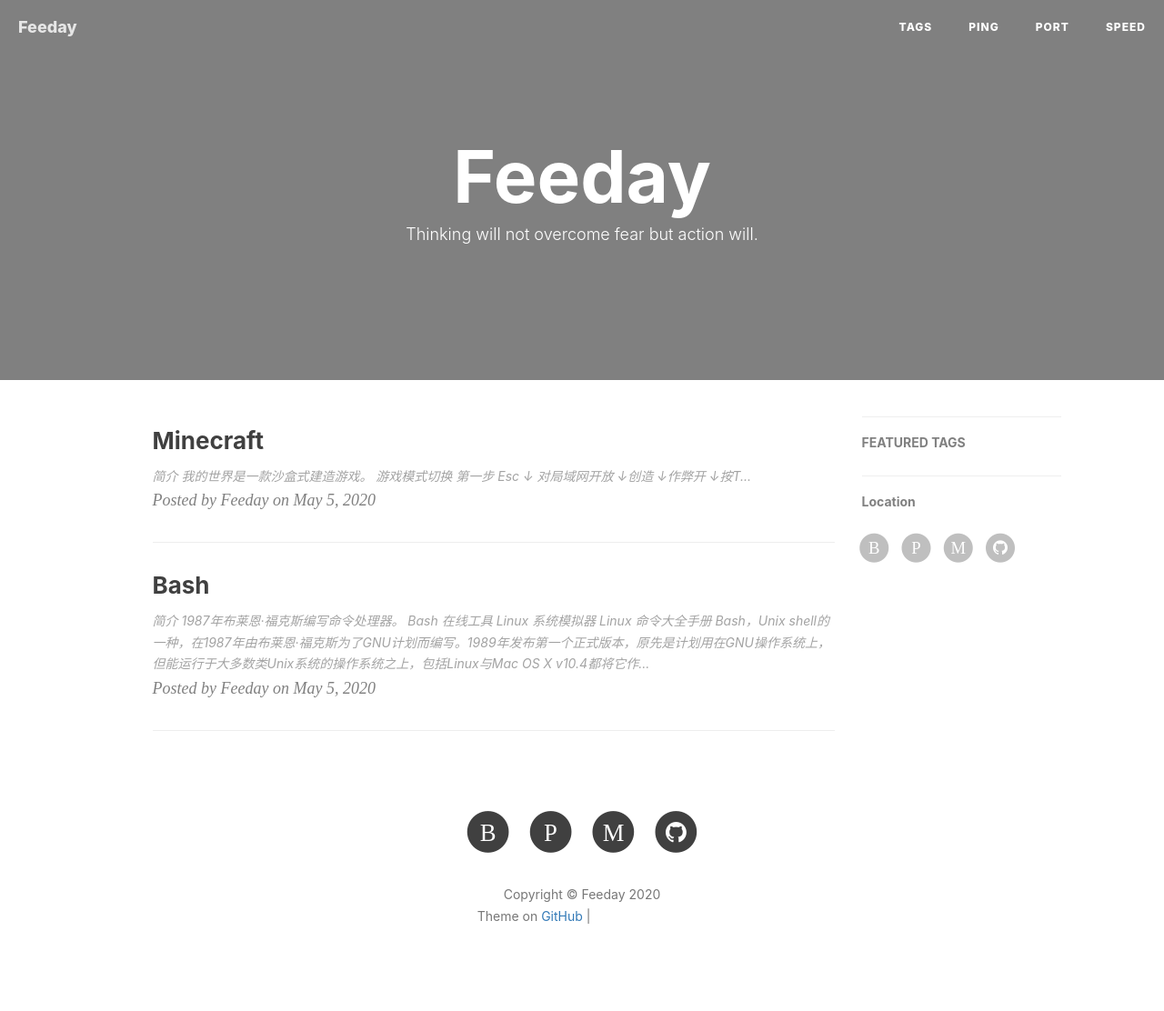
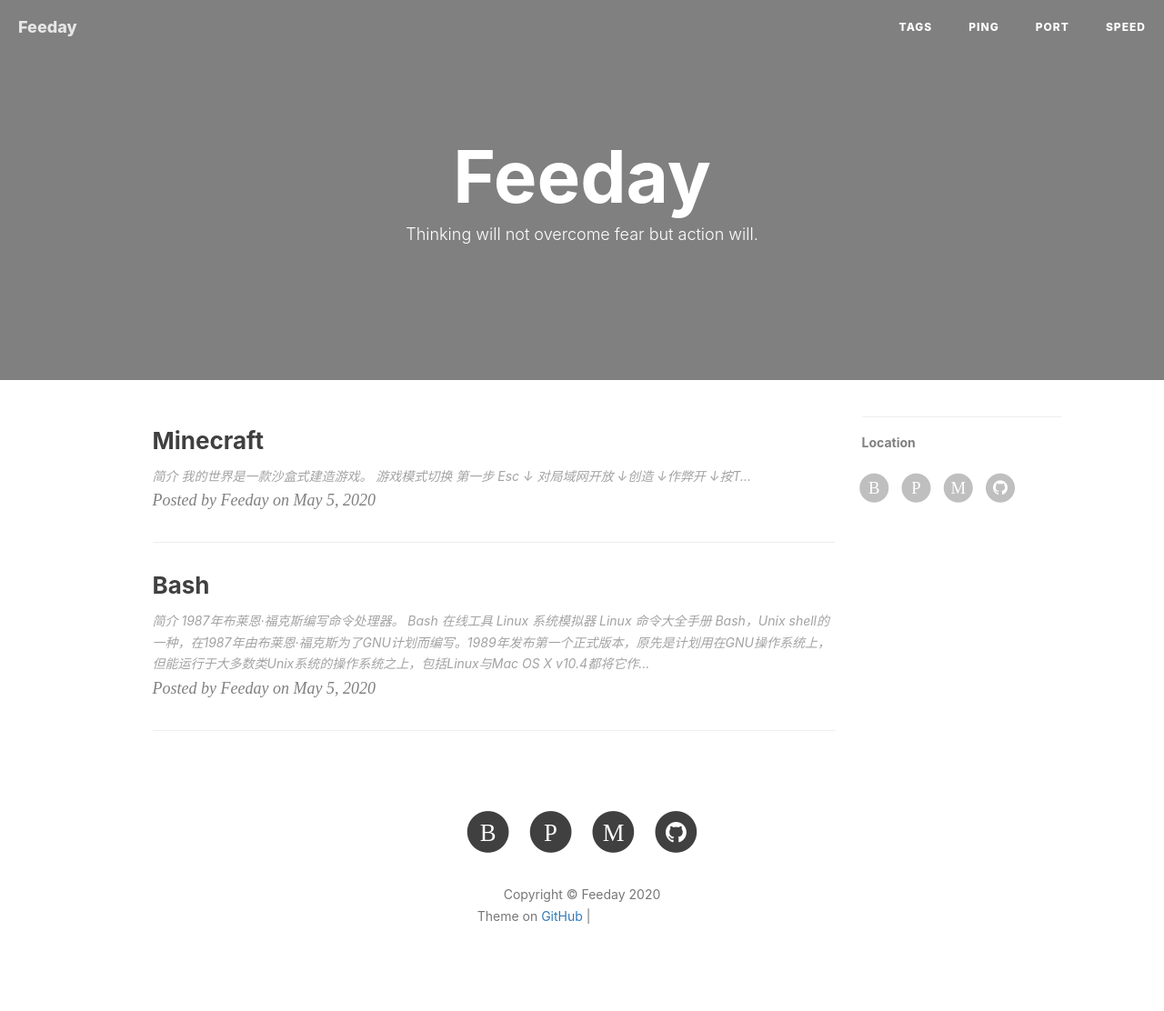
Before and after one commit to tcq233/tcq233.github.io, a Jekyll site: the page built from index.html, in a window 1280 px wide. Shown: the whole page at 91% size. Built offline with Jekyll 4.4.1, drawn with Linux system fonts in a browser that asks for light colours; nearby versions of some CDN libraries; the list of posts is cut into pages by our own code; comment, search, counter and statistics services are not loaded; grey boxes are pictures that could not be loaded.

Commit message:
Update page.html

```diff
--- a/_layouts/page.html
+++ b/_layouts/page.html
@@ -66,22 +66,7 @@
                 col-xs-12
                 sidebar-container
             ">
-                <!-- Featured Tags -->
-                {% if site.featured-tags %}
-                <section>
-                    <hr class="hidden-sm hidden-xs">
-                    <h5><a href="{{'/tags/' | prepend: site.baseurl }}">FEATURED TAGS</a></h5>
-                    <div class="tags">
-                        {% for tag in site.tags %}
-                            {% if tag[1].size > {{site.featured-condition-size}} %}
-                                <a href="{{ site.baseurl }}/tags/#{{ tag[0] }}" title="{{ tag[0] }}" rel="{{ tag[1].size }}">
-                                    {{ tag[0] }}
-                                </a>
-                            {% endif %}
-                        {% endfor %}
-                    </div>
-                </section>
-                {% endif %}
+
 
                 <!-- Short About -->
                 <section class="visible-md visible-lg">
```
